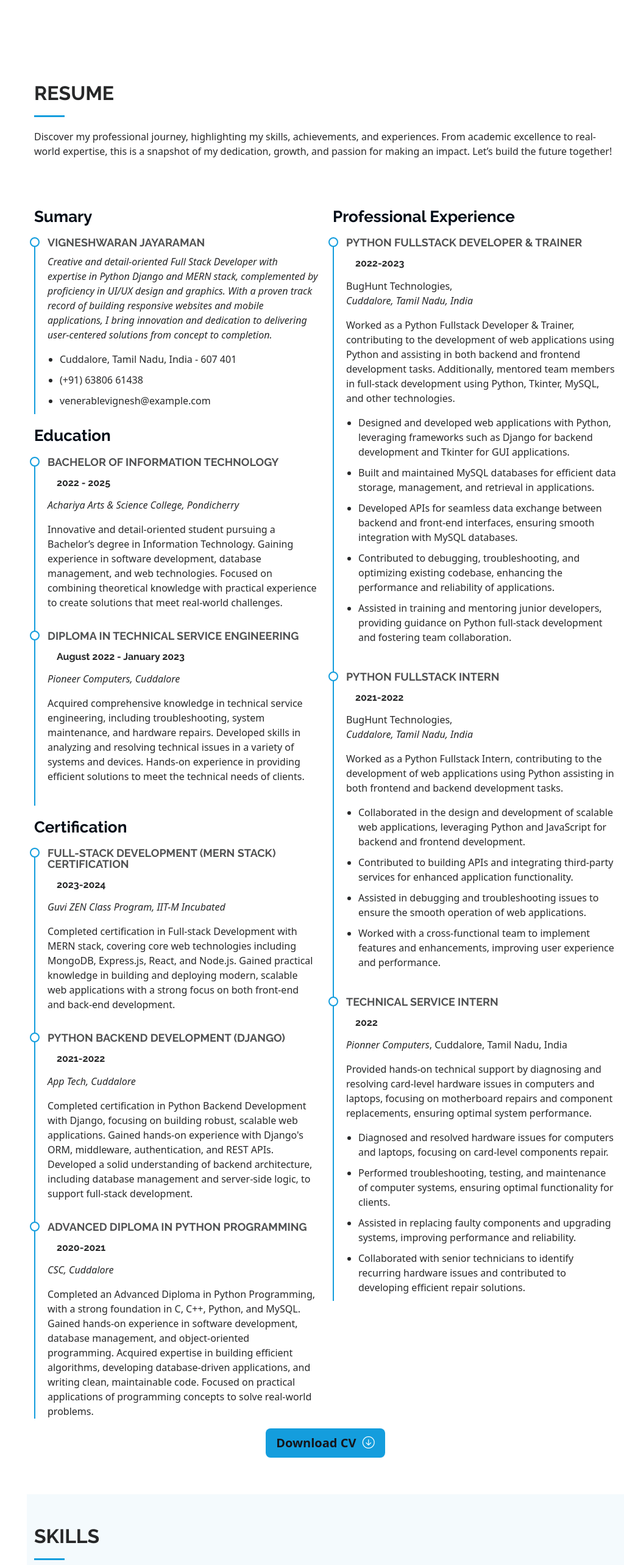
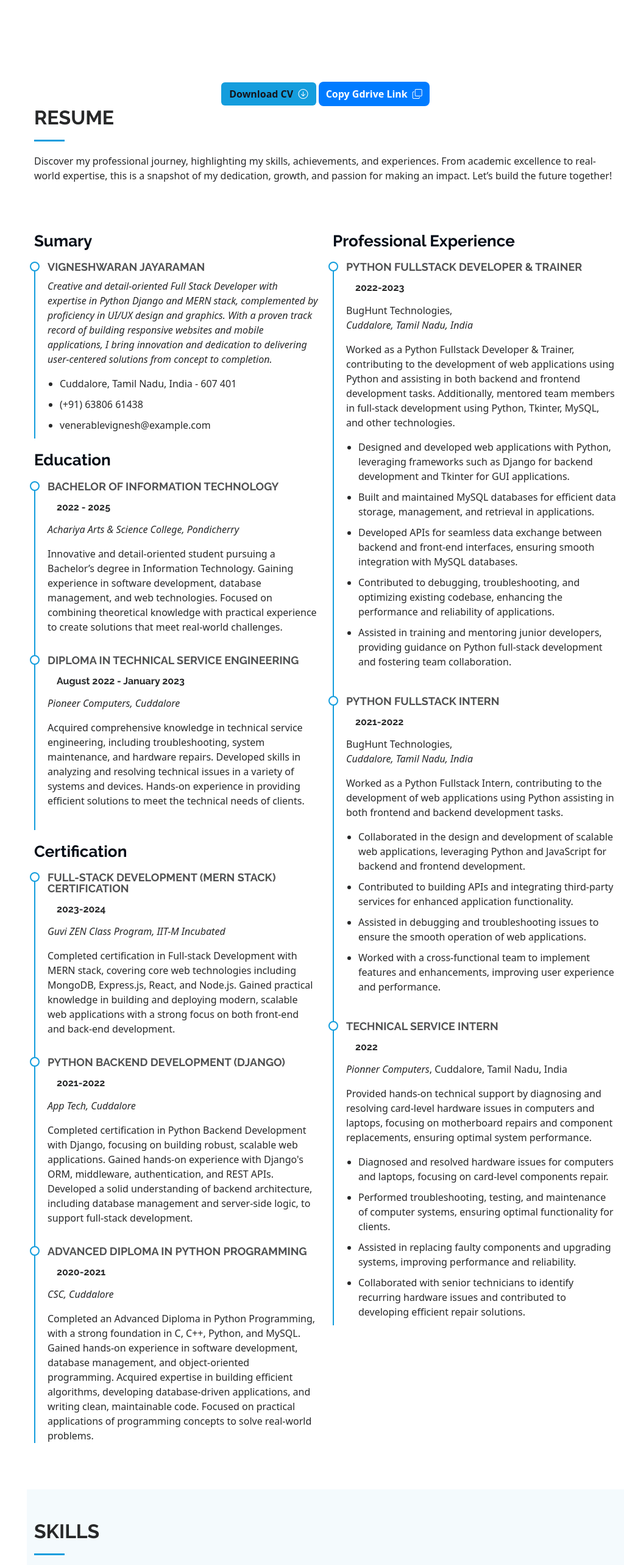
Before and after one commit to Vijayadhi/Vigneshwaran-Portfolio, a React (Vite) app: page / in a window 1280 px wide. Shown: the part 2480-5046 px from the top of the page at 61% size, without its empty margins (256-1280 px from the left). Built offline with nearby package versions, Linux system fonts and the light colour scheme.

Commit message:
major changes from the last email of rework

```diff
--- a/src/PortfolioComponent.jsx
+++ b/src/PortfolioComponent.jsx
@@ -23,6 +23,15 @@ function PortfolioComponent() {
     const [showModal, setShowModal] = useState(false);
     const [modalContent, setModalContent] = useState(null);
 
+    const [copiedField, setCopiedField] = useState("");
+
+    const handleCopy = (text, field) => {
+        navigator.clipboard.writeText(text).then(() => {
+            setCopiedField(field);
+            setTimeout(() => setCopiedField(""), 1500); // Reset after 1.5 seconds
+        });
+    };
+
     const portfolioItems = [
 
         {
@@ -32,14 +41,18 @@ function PortfolioComponent() {
             shortDescription: 'Dynamic platform built with Python Django, enabling admins to manage and redistribute services',
             fullDescription: 'A comprehensive full-stack application developed using Python Django, providing an efficient platform for managing and redistributing multiple services. With a robust admin panel, admins can customize content such as blogs, galleries, and other service details, offering an enhanced experience for both service providers and users. The platform allows seamless service applications, making it easy to manage and update content on the go. Perfect for organizations looking to provide a user-friendly service hub with administrative flexibility and content customization',
             link: 'https://shgs.onrender.com/',
+            username: "admin@gmail.com",
+            password: "admin"
         },
         {
             imgSrc: `${aasc_manager}`,
             title: 'AASC Manager',
             category: 'Fullstack',
             shortDescription: 'A complex Python full-stack application for content management and multiple user roles.',
-            fullDescription: 'ASC Manager is a complex Python-based full-stack application designed for content management systems (CMS), enabling users with multiple roles such as admin and users. The app allows content creation, modification, and management with role-based access control.',
+            fullDescription: 'ASC Manager is a complex Python-based full-stack application designed for content management systems (CMS), enabling users with multiple roles such as admin and users. The app allows content creation, modification, and management with role-based access control. ',
             link: 'https://aasc-st-asmt-manager.onrender.com/',
+            username: "admin@gmail.com",
+            password: "admin"
         },
         {
             imgSrc: `${ecm_img}`,
@@ -47,15 +60,19 @@ function PortfolioComponent() {
             category: 'Fullstack',
             shortDescription: 'Graphical representation of electricity consumption across multiple buildings using Django REST Framework and React.',
             fullDescription: 'The Electricity Consumption Manager is an advanced system that provides a graphical representation of electricity consumption across multiple buildings. Built with Django REST Framework for the backend and React for the frontend, this system includes charts (pie charts) to visually represent energy usage for each building and meter.',
-            link: 'https://ec-manager-app.netlify.app/',
+            link: 'https://electricity-manager-49sw0qy8c-vigneshwaran-js-projects.vercel.app/',
+            username: "admin@gmail.com",
+            password: "admin"
         },
         {
             imgSrc: `${gdf_img}`,
             title: 'getDataFilledDotcom',
             category: 'Fullstack',
             shortDescription: 'A MERN stack app for matrimony centers to generate high-quality bride bio-data templates.',
-            fullDescription: 'getDataFilledDotcom is a MERN stack application developed for matrimony centers. This system enables the easy filling of bride bio-data templates, which can be downloaded in a high-quality PDF format. It serves as a solution for distributing and managing matrimonial data efficiently.',
+            fullDescription: 'getDataFilledDotcom is a MERN stack application developed for matrimony centers. This system enables the easy filling of bride bio-data templates, which can be downloaded in a high-quality PDF format. It serves as a solution for distributing and managing matrimonial data efficiently. Currently the app dosen\'t support register functionality else all working good.',
             link: 'https://getdatafilledotcom.netlify.app/',
+            username: "vignesh@gmail.com",
+            password: "admin"
         },
         {
             imgSrc: `${social_image}`,
@@ -64,6 +81,8 @@ function PortfolioComponent() {
             shortDescription: 'A user-friendly platform for seamless flight search, filtering, and reservation with integrated Amadeus API.',
             fullDescription: 'The Social and Musical Chambers Trust Management System is a platform designed to streamline the activities and operations of a trust dedicated to promoting music and social causes. The system allows efficient management of events, memberships, donations, and announcements while fostering community engagement through a user-friendly interface.',
             link: 'https://socailandmusicalchamber.netlify.app',
+            username: "admin@gmail.com",
+            password: "admin"
         },
 
         {
@@ -112,7 +131,7 @@ function PortfolioComponent() {
             category: 'Frontend',
             shortDescription: 'A task in React Router that enables navigation between different pages in a React application using dynamic routing.',
             fullDescription: 'This task involves implementing React Router in a React application to enable seamless navigation between different components or pages. React Router provides a way to dynamically render components based on the URL, allowing users to navigate through the app without reloading the page. By defining routes and associating them with corresponding components, users can visit specific sections of the app by clicking on links, or programmatically through buttons or actions. This setup ensures that the application behaves like a single-page app (SPA), with efficient and smooth transitions between views. It supports various routing features such as nested routes, route parameters, redirects, and more, giving flexibility in handling different app paths.',
-            link: 'https://redux-cartto-page.netlify.app/',
+            link: 'https://redux-cartto-page.netlify.app/'
         },
         {
             imgSrc: `${reacttodo}`,
@@ -211,7 +230,7 @@ function PortfolioComponent() {
                                     />
                                     <div className="portfolio-info">
                                         <h4>{item.title}</h4>
-                                        <p>{item.shortDescription}</p>
+                                        {/* <p>{item.shortDescription}</p> */}
                                         <a
                                             href="#!"
                                             onClick={() => handleModalOpen(item)}
@@ -266,6 +285,23 @@ function PortfolioComponent() {
                                 <div className="modal-body">
                                     <img src={modalContent.imgSrc} className="img-fluid mb-4" alt={modalContent.title} />
                                     <p>{modalContent.fullDescription}</p>
+                                    Username: <input type="text" className="" value={modalContent.username} readOnly />&nbsp;
+                                    <button
+                                        onClick={() => handleCopy(modalContent.username, "username")}
+                                        className={`btn btn-sm ${copiedField === "username" ? "btn-success" : "btn-primary"}`}
+                                    >
+                                        {copiedField === "username" ? "Copied!" : "Copy"}
+                                    </button>
+
+                                    Password: <input type="text" className="" value={modalContent.password} readOnly />&nbsp;
+                                    <button
+                                        onClick={() => handleCopy(modalContent.password, "password")}
+                                        className={`btn btn-sm ${copiedField === "password" ? "btn-success" : "btn-primary"}`}
+                                    >
+                                        {copiedField === "password" ? "Copied!" : "Copy"}
+                                    </button>
+
+
                                 </div>
                                 <div className="modal-footer">
                                     <i className="bi bi-x-circle btn btn-dark" onClick={handleModalClose}></i>
@@ -274,7 +310,7 @@ function PortfolioComponent() {
                         </div>
                     </div>
                 )}
-            </section>
+            </section >
             <AboutComponent />
         </>
     );
--- a/src/ResumeComponent.jsx
+++ b/src/ResumeComponent.jsx
@@ -1,4 +1,4 @@
-import React from 'react'
+import React, { useState } from 'react';
 // import resume_pdf from "/VigneshResume.pdf";
 function ResumeComponent() {
     const handleDownload = () => {
@@ -8,17 +8,72 @@ function ResumeComponent() {
         // Path to your resume
         // console.log(resume_pdf);
 
+        link.click()
+    };
 
-        link.click()
+    const [isCopied, setIsCopied] = useState(false);
+
+    const gdriveLink = "https://drive.google.com/file/d/1Kf8J3aLB2KSgGovnZAoyZoaCsqfJzi5B/view?usp=sharing";
+
+    const handleCopy = () => {
+        navigator.clipboard.writeText(gdriveLink).then(() => {
+            setIsCopied(true);
+
+            // Reset button text after 2 seconds
+            setTimeout(() => {
+                setIsCopied(false);
+            }, 2000);
+        });
     };
     return (
         <>
             {/* <!-- Resume Section --> */}
             <section id="resume" className="resume section">
 
+                <div className="resume-button">
+                    <button
+                        className="btn  text-center"
+                        style={{
+                            background: "#149ddd",
+                            fontWeight: 'bold',
+                            color: "#15141A",
+                            textAlign: "center",
+                        }}
+                        onClick={handleDownload}
+                    >
+                        Download CV &nbsp;
+                        <i
+                            className="bi bi-arrow-down-circle"
+                            style={{ color: "white", fontWeight: 'bold' }}
+                        ></i>
+                    </button>
+                    &nbsp;
+                    <button
+                        className="btn text-center"
+                        style={{
+                            background: isCopied ? "#28a745" : "#007bff", // Green when copied, else blue
+                            fontWeight: "bold",
+                            color: "#ffffff",
+                            textAlign: "center",
+                            border: "none",
+                            padding: "8px 12px",
+                            borderRadius: "8px",
+                            transition: "background 0.3s ease",
+                        }}
+                        onClick={handleCopy}
+                        onMouseOver={(e) => !isCopied && (e.target.style.background = "#0056b3")}
+                        onMouseOut={(e) => !isCopied && (e.target.style.background = "#007bff")}
+                    >
+                        {isCopied ? "Copied!" : "Copy Gdrive Link"}
+                        <i className="bi bi-copy ms-2" style={{ color: "white", fontWeight: "bold" }}></i>
+                    </button>
+
+                </div>
+
+
                 {/* <!-- Section Title --> */}
                 <div className="container section-title" data-aos="fade-up">
-                    <h2 style={{textTransform: 'uppercase'}}>Resume</h2>
+                    <h2 style={{ textTransform: 'uppercase' }}>Resume</h2>
                     <p>Discover my professional journey, highlighting my skills, achievements, and experiences. From academic excellence to real-world expertise, this is a snapshot of my dedication, growth, and passion for making an impact. Let’s build the future together!</p>
                 </div>
 
@@ -135,24 +190,6 @@ function ResumeComponent() {
 
 
                     </div>
-                    <div className="resume-button">
-                        <button
-                            className="btn btn-lg text-center"
-                            style={{
-                                background: "#149ddd",
-                                fontWeight: 'bold',
-                                color: "#15141A",
-                                textAlign: "center",
-                            }}
-                            onClick={handleDownload}
-                        >
-                            Download CV &nbsp;
-                            <i
-                                className="bi bi-arrow-down-circle"
-                                style={{ color: "white", fontWeight: 'bold' }}
-                            ></i>
-                        </button>
-                    </div>
 
 
                 </div>
```
Also changed, not shown: src/App.css (+9 -0 lines).
